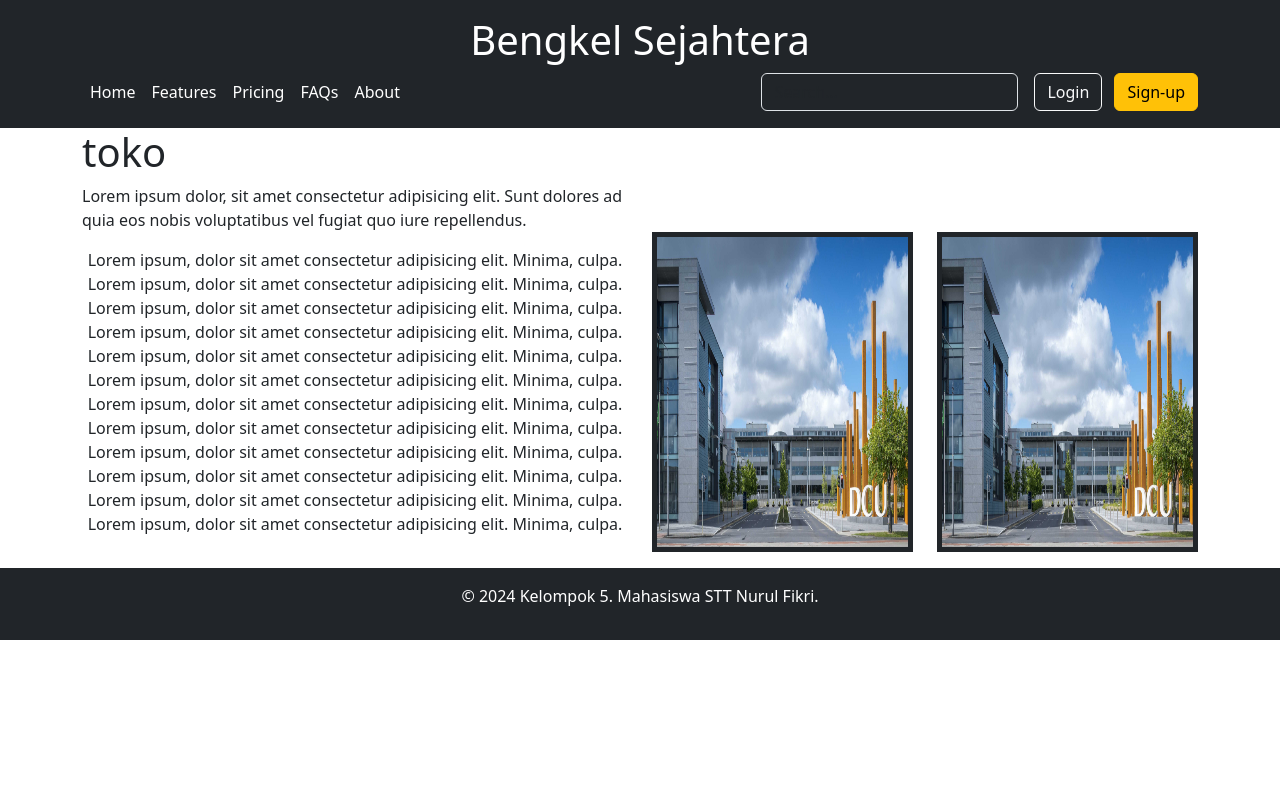
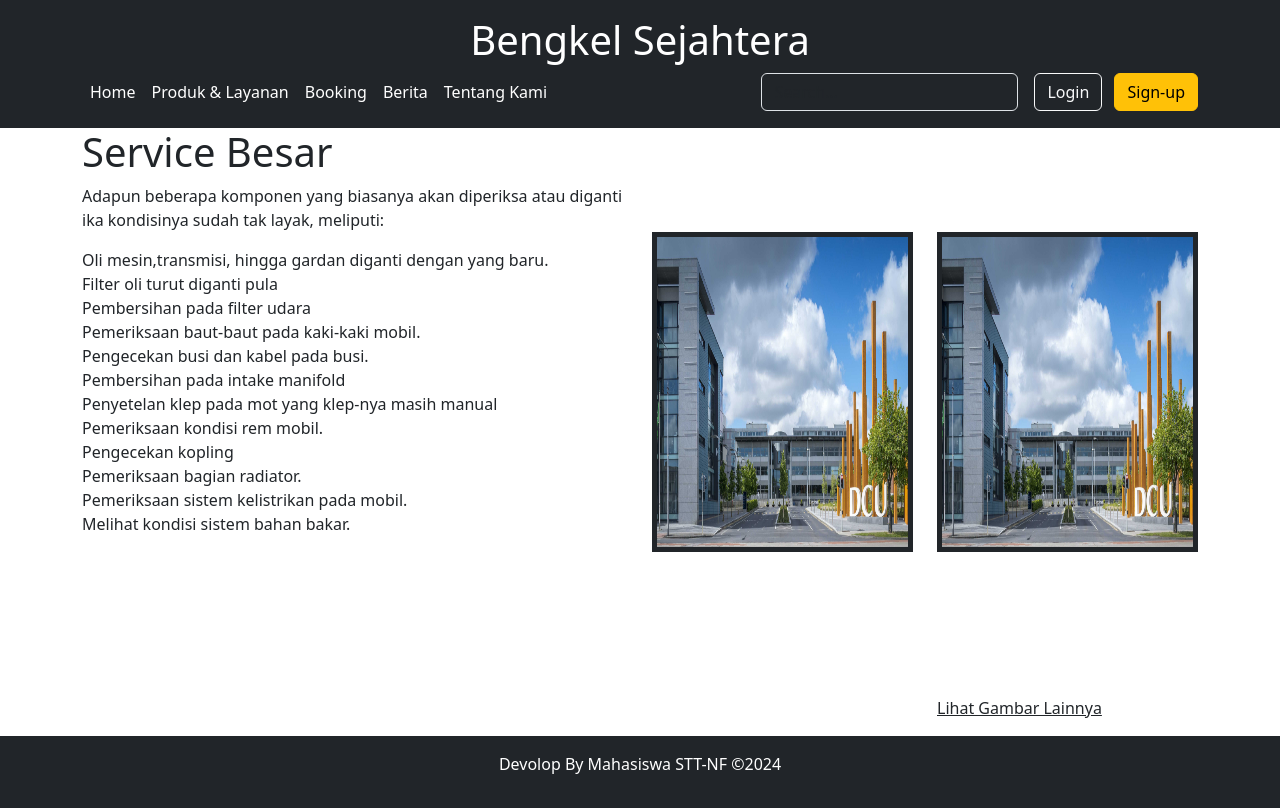
Before and after one commit to ahmadhilmy123/Bengkel-kelompok-5, a website: page landing-page/detail.html in a window 1280 px wide. Drawn offline with nearby package versions, Linux system fonts and the light colour scheme.

Commit message:
perbaikan tulisan

```diff
--- a/landing-page/detail.html
+++ b/landing-page/detail.html
@@ -15,11 +15,11 @@
             <a href="/" class="d-flex align-items-center mb-2 mb-lg-0 text-white text-decoration-none"></a>
 
             <ul class="nav col-12 col-lg-auto me-lg-auto mb-2 justify-content-center mb-md-0">
-                <li><a href="#" class="nav-link px-2 text-white">Home</a></li>
-                <li><a href="#" class="nav-link px-2 text-white">Features</a></li>
-                <li><a href="#" class="nav-link px-2 text-white">Pricing</a></li>
-                <li><a href="#" class="nav-link px-2 text-white">FAQs</a></li>
-                <li><a href="#" class="nav-link px-2 text-white">About</a></li>
+              <li><a href="#" class="nav-link px-2 text-white">Home</a></li>
+              <li><a href="#" class="nav-link px-2 text-white">Produk & Layanan</a></li>
+              <li><a href="#" class="nav-link px-2 text-white">Booking</a></li>
+              <li><a href="#" class="nav-link px-2 text-white">Berita</a></li>
+              <li><a href="#" class="nav-link px-2 text-white">Tentang Kami</a></li>
             </ul>
 
             <form class="col-12 col-lg-auto mb-3 mb-lg-0 me-lg-3" role="search">
@@ -36,22 +36,24 @@
 <div class="container">
 
     <div class="row">
-        <h1>toko</h1>
+        <h1>Service Besar</h1>
       <div class="col-md-6">
         <!-- Teks di sebelah kiri -->
-        <p>Lorem ipsum dolor, sit amet consectetur adipisicing elit. Sunt dolores ad quia eos nobis voluptatibus vel fugiat quo iure repellendus.</p>
-        <p class="text-center mb-0">Lorem ipsum, dolor sit amet consectetur adipisicing elit. Minima, culpa.</p>
-        <p class="text-center mb-0">Lorem ipsum, dolor sit amet consectetur adipisicing elit. Minima, culpa.</p>
-        <p class="text-center mb-0">Lorem ipsum, dolor sit amet consectetur adipisicing elit. Minima, culpa.</p>
-        <p class="text-center mb-0">Lorem ipsum, dolor sit amet consectetur adipisicing elit. Minima, culpa.</p>
-        <p class="text-center mb-0">Lorem ipsum, dolor sit amet consectetur adipisicing elit. Minima, culpa.</p>
-        <p class="text-center mb-0">Lorem ipsum, dolor sit amet consectetur adipisicing elit. Minima, culpa.</p>
-        <p class="text-center mb-0">Lorem ipsum, dolor sit amet consectetur adipisicing elit. Minima, culpa.</p>
-        <p class="text-center mb-0">Lorem ipsum, dolor sit amet consectetur adipisicing elit. Minima, culpa.</p>
-        <p class="text-center mb-0">Lorem ipsum, dolor sit amet consectetur adipisicing elit. Minima, culpa.</p>
-        <p class="text-center mb-0">Lorem ipsum, dolor sit amet consectetur adipisicing elit. Minima, culpa.</p>
-        <p class="text-center mb-0">Lorem ipsum, dolor sit amet consectetur adipisicing elit. Minima, culpa.</p>
-        <p class="text-center mb-0">Lorem ipsum, dolor sit amet consectetur adipisicing elit. Minima, culpa.</p>
+        <p>Adapun beberapa komponen yang biasanya akan diperiksa atau diganti ika
+          kondisinya sudah tak layak, meliputi:</p>
+        <p class="text-left mb-0">Oli mesin,transmisi, hingga gardan diganti dengan yang baru.</p>
+        <p class="text-left mb-0">Filter oli turut diganti pula</p>
+        <p class="text-left mb-0">Pembersihan pada filter udara</p>
+        <p class="text-left mb-0">Pemeriksaan baut-baut pada kaki-kaki mobil.</p>
+        <p class="text-left mb-0">Pengecekan busi dan kabel pada busi.</p>
+        <p class="text-left mb-0">Pembersihan pada intake manifold</p>
+        <p class="text-left mb-0">Penyetelan klep pada mot yang klep-nya masih manual</p>
+        <p class="text-left mb-0">Pemeriksaan kondisi rem mobil.</p>
+        <p class="text-left mb-0">Pengecekan kopling</p>
+        <p class="text-left mb-0">Pemeriksaan bagian radiator.</p>
+        <p class="text-left mb-0">Pemeriksaan sistem kelistrikan pada mobil.</p>
+        <p class="text-left mb-0">Melihat kondisi sistem bahan bakar.</p>
+
 
       </div>
       <div class="col-md-6">
@@ -63,6 +65,12 @@
           <div class="col-md-6 mt-5">
             <!-- Gambar kedua di sebelah kanan gambar pertama -->
             <img src="../assets/img/bg-profile.jpg" alt="Gambar 2" class="img-fluid" style="height: 40vh;" border="5"/>
+          <br>
+          <br>
+          <br>
+          <br>
+          <br>
+            <p class="mt-5"><u>Lihat Gambar Lainnya</u></p>
           </div>
         </div>
       </div>
@@ -70,7 +78,7 @@
   </div>
 
 <footer class="bg-dark text-white text-center py-3">
-  <p>&copy; 2024 Kelompok 5. Mahasiswa STT Nurul Fikri.</p>
+  <p>Devolop By Mahasiswa STT-NF &copy;2024</p>
 </footer>
 
 <script src="https://cdn.jsdelivr.net/npm/bootstrap@5.3.2/dist/js/bootstrap.bundle.min.js" integrity="sha384-C6RzsynM9kWDrMNeT87bh95OGNyZPhcTNXj1NW7RuBCsyN/o0jlpcV8Qyq46cDfL" crossorigin="anonymous"></script>
```
Also changed, not shown: landing-page/produk.html (+13 -13 lines).
